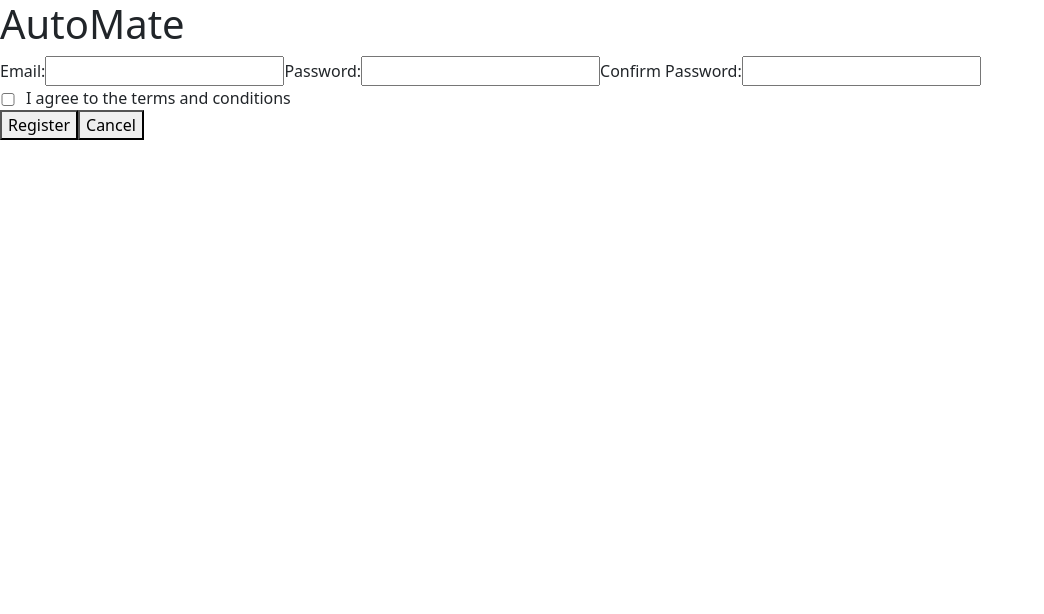
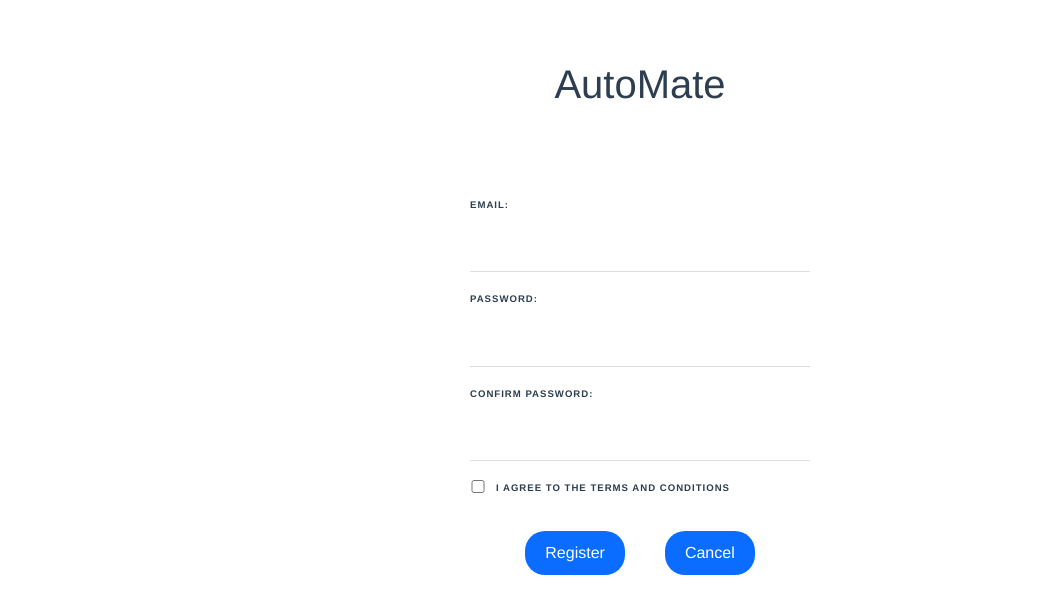
Before and after one commit to kacperkadziolka/psm-automate, a Vue app: page /register in a window 1280 px wide. Shown: the top 614 px of the page, without its empty margins (0-1044 px from the left). Built offline with nearby package versions, Linux system fonts and the light colour scheme.

Commit message:
changes in the login / register views

```diff
--- a/src/App.vue
+++ b/src/App.vue
@@ -6,14 +6,13 @@
 
 </script>
 
-<style scoped>
+<style>
 #app {
   font-family: Avenir, Helvetica, Arial, sans-serif;
   -webkit-font-smoothing: antialiased;
   -moz-osx-font-smoothing: grayscale;
   text-align: center;
   color: #2c3e50;
-  margin-top: 60px;
 }
 body {
   margin: 0;
--- a/src/views/LoginView.vue
+++ b/src/views/LoginView.vue
@@ -1,4 +1,5 @@
 <template>
+  <div class="marginttop">
     <h1>AutoMate</h1>
     <form @submit.prevent="login">
       <label>Email:</label>
@@ -12,6 +13,7 @@
         <button @click="goToRegister">Register</button>
       </div>
     </form>
+  </div>
 </template>
 
 <script>
@@ -39,12 +41,18 @@
             const errorCode = error.code;
             const errorMessage = error.message;
           });
+        },
+        goToRegister() {
+          this.$router.push({ name: 'register' })
         }
       }
     }
 </script>
 
 <style scoped>
+.marginttop{
+  margin-top: 60px;
+}
 form {
   max-width: 420px;
   margin: 30px auto;
--- a/src/views/RegisterView.vue
+++ b/src/views/RegisterView.vue
@@ -1,4 +1,5 @@
 <template>
+    <div class="marginttop">
         <h1>AutoMate</h1>
         <form @submit.prevent="register">
             <label>Email:</label>
@@ -22,6 +23,7 @@
                 <button @click = "goToLogin">Cancel</button>
             </div>
         </form>
+    </div>
 </template>
 
 <script>
@@ -71,6 +73,51 @@
 </script>
 
 <style scoped>
+.marginttop{
+  margin-top: 60px;
+}
+form {
+  max-width: 420px;
+  margin: 30px auto;
+  background: white;
+  text-align: left;
+  padding: 40px;
+  border-radius: 10px;
+}
+label {
+  display: inline-block;
+  margin: 20px 0 15px;
+  font-size: 0.6rem;
+  text-transform: uppercase;
+  letter-spacing: 1px;
+  font-weight: bold;
+}
+input {
+  display: block;
+  padding: 10px 6px;
+  width: 100%;
+  box-sizing: border-box;
+  border: none;
+  border-bottom: 1px solid #ddd;
+  color: #555;
+}
+button {
+  background: #0b6dff;
+  border: 0;
+  padding: 10px 20px;
+  margin: 20px 20px 0px 20px;
+  color: white;
+  border-radius: 20px;
+}
+.submit {
+  text-align: center;
+}
+.error {
+  color: #ff0062;
+  margin-top: 10px;
+  font-size: 0.8em;
+  font-weight: bold;
+}
 input[type="checkbox"] {
     display: inline-block;
     width: 16px;
```
Lines whose indentation alone changed are shown as unchanged.
